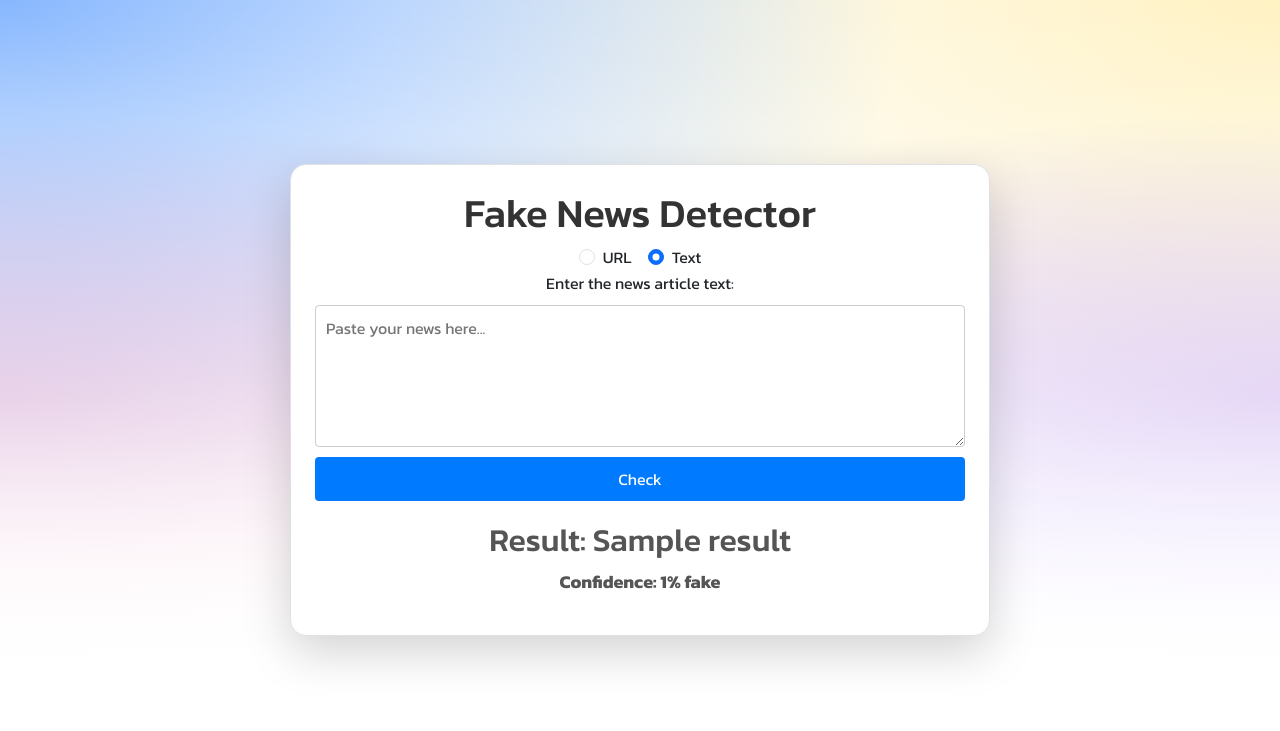
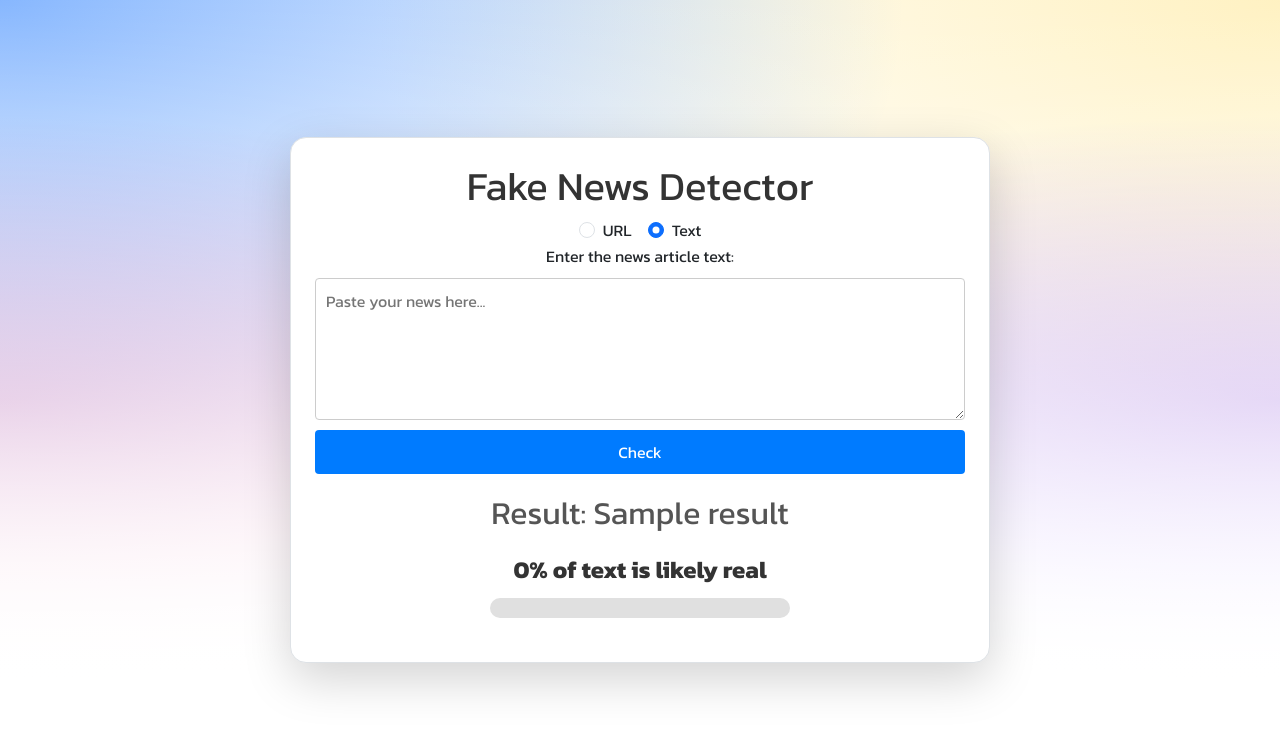
Before and after one commit to nathanael6556/fake-news-detection, a Flask app: template my_flask_app/templates/index.html in a window 1280 px wide. Shown: the top 731 px of the page. Run offline with Flask 3, Linux system fonts and the light colour scheme; the template is opened without the code that fills it: most values are stand-ins (such as "Sample title", 1, 10 or a date in 2020).

Commit message:
ui update

```diff
--- a/my_flask_app/app.py
+++ b/my_flask_app/app.py
@@ -1,58 +1,34 @@
 from flask import Flask, render_template, request
-# import requests
+import model_evaluation
+import data_preprocessing
 
 app = Flask(__name__)
 
-# Fungsi sederhana untuk menghitung kebenaran berita (fake news detector)
-def calculate_fake_news_percentage(news_text):
-    fake_indicators = ['hoax', 'fake', 'scam', 'fraud', 'misleading']
-    words = news_text.lower().split()
-
-    # Hitung berapa banyak kata dalam berita yang mengindikasikan 'fake news'
-    fake_count = sum(1 for word in words if word in fake_indicators)
-
-    # Persentase fake news berdasarkan kata-kata indikator
-    fake_percentage = (fake_count / len(words)) * 100 if words else 0
-    return fake_percentage
-
 @app.route('/', methods=['GET', 'POST'])
 def home():
-    result = None  # Nilai default untuk result
-    fake_percentage = None  # Nilai default untuk persentase fake news
-    error_message = None  # Pesan kesalahan jika URL tidak valid atau terjadi error
+    result = None
+    fake_percentage = None
+    real_percentage = None
 
     if request.method == 'POST':
-        option = request.form['option']  # Memeriksa apakah user memilih 'URL' atau 'Text'
+        news_text = request.form['news']  # Get the news text input from the form
 
-        if option == 'text':  # Jika pengguna memilih input teks
-            news_text = request.form['news']
+        if news_text:  # Ensure that text has been entered
+            news_text = data_preprocessing.clean_text(news_text)
 
-            if news_text:  # Cek apakah teks telah diisi
-                # Hitung persentase fake news
-                fake_percentage = calculate_fake_news_percentage(news_text)
-                if fake_percentage > 50:
-                    result = 'Fake News Detected'
-                else:
-                    result = 'News Looks Real'
+            # 'vote' returns a tuple (y_pred, y_status), so unpack them
+            y_pred, y_status = model_evaluation.vote(news_text)
 
-        elif option == 'url':  # Jika pengguna memilih input URL
-            url = request.form['news']
-            try:
-                response = requests.get(url)
-                if response.status_code == 200:  # Jika URL valid
-                    news_text = response.text  # Mengambil teks dari URL
-                    # Hitung persentase fake news
-                    fake_percentage = calculate_fake_news_percentage(news_text)
-                    if fake_percentage > 50:
-                        result = 'Fake News Detected'
-                    else:
-                        result = 'News Looks Real'
-                else:
-                    error_message = 'Error fetching the URL. Status code: {}'.format(response.status_code)
-            except requests.exceptions.RequestException as e:
-                error_message = 'Invalid URL or request error: {}'.format(e)
+            fake_percentage = (sum(y_pred) / len(y_pred)) * 100  # Calculate fake news probability
+            real_percentage = 100 - fake_percentage  # Calculate real news percentage
 
-    return render_template('index.html', result=result, fake_percentage=fake_percentage, error_message=error_message)
+            if fake_percentage > 50:
+                result = 'Fake News Detected'
+            else:
+                result = 'News Looks Real'
+
+    # Pass real_percentage and fake_percentage to the template
+    return render_template('index.html', result=result, real_percentage=real_percentage, fake_percentage=fake_percentage)
 
 if __name__ == '__main__':
     app.run(debug=True)
--- a/my_flask_app/templates/index.html
+++ b/my_flask_app/templates/index.html
@@ -10,16 +10,9 @@
 
     <link rel="preconnect" href="https://fonts.googleapis.com">
     <link rel="preconnect" href="https://fonts.gstatic.com" crossorigin>
-    <link
-        href="https://fonts.googleapis.com/css2?family=Kanit:ital,wght@0,100;0,200;0,300;0,400;0,500;0,600;0,700;0,800;0,900&display=swap"
-        rel="stylesheet">
+    <link href="https://fonts.googleapis.com/css2?family=Kanit:wght@400;700&display=swap" rel="stylesheet">
 
-
-    <link rel="apple-touch-icon" sizes="180x180" href="/apple-touch-icon.png">
-    <link rel="icon" type="image/png" sizes="32x32" href="/favicon-32x32.png">
-    <link rel="icon" type="image/png" sizes="16x16" href="/favicon-16x16.png">
-    <link rel="manifest" href="/site.webmanifest">
-
+    <script src="https://cdn.jsdelivr.net/npm/chart.js"></script>
     <style>
         :root {
             --bd-purple: #4c0bce;
@@ -82,6 +75,59 @@
             font-weight: bold;
             color: #555;
         }
+
+        /* Spinner Styles */
+        #loader {
+            border: 16px solid #f3f3f3;
+            border-radius: 50%;
+            border-top: 16px solid blue;
+            border-right: 16px solid green;
+            border-bottom: 16px solid red;
+            border-left: 16px solid pink;
+            width: 120px;
+            height: 120px;
+            animation: spin 2s linear infinite;
+            display: none;
+            margin: 0 auto;
+        }
+
+        @keyframes spin {
+            0% {
+                transform: rotate(0deg);
+            }
+
+            100% {
+                transform: rotate(360deg);
+            }
+        }
+
+        .percentage-container {
+            width: 300px;
+            margin: 20px auto;
+            text-align: center;
+        }
+
+        .percentage-text {
+            font-size: 24px;
+            font-weight: bold;
+            color: #333;
+        }
+
+        .progress-bar {
+            width: 100%;
+            height: 20px;
+            background-color: #e0e0e0;
+            border-radius: 10px;
+            margin-top: 10px;
+            position: relative;
+        }
+
+        .progress-fill {
+            height: 100%;
+            background-color: #36a2eb;
+            border-radius: 10px;
+            transition: width 1s ease-in-out;
+        }
     </style>
 </head>
 
@@ -106,17 +152,27 @@
             </div>
         </div>
 
-        <form class="d-flex flex-column mb-3" method="POST">
+        <form class="d-flex flex-column mb-3" id="newsForm" method="POST">
             <label id="newsLabel" for="news">Enter the news article text:</label>
             <textarea id="news" name="news" rows="5" placeholder="Paste your news here..."></textarea>
             <button type="submit">Check</button>
         </form>
 
+        <!-- Loader Element -->
+        <div id="loader"></div>
+
+        <!-- Result and Confidence Percentage -->
         {% if result %}
         <div class="result">
             <h2>Result: {{ result }}</h2>
-            {% if fake_percentage is not none %}
-            <p>Confidence: {{ fake_percentage }}% fake</p>
+            {% if real_percentage is not none %}
+            <div class="percentage-container">
+                <div class="percentage-text" id="percentageText">0% of text is likely real</div>
+                <div class="progress-bar">
+                    <div class="progress-fill" id="progressFill" style="width: 0%;"></div>
+                </div>
+            </div>
+
             {% endif %}
         </div>
         {% endif %}
@@ -142,7 +198,40 @@
                 newsText.placeholder = 'Paste your news here...';
             }
         }
+
+        const form = document.getElementById('newsForm');
+        const loader = document.getElementById('loader');
+
+        form.addEventListener('submit', function (event) {
+            event.preventDefault();  // Prevent immediate submission
+            loader.style.display = 'block';  // Show the loader
+
+            // Delay form submission by 10 seconds
+            setTimeout(() => {
+                form.submit();  // Submit form after 10 seconds
+            }, 5000);  // 10000 ms = 10 seconds
+        });
     </script>
+
+<script>
+    // Get real percentage from Flask
+    const realPercentage = {{ real_percentage | default(0, true) }};  // Safeguard if the value is None
+
+    // If realPercentage exists, update the percentage bar
+    if (realPercentage || realPercentage === 0) {
+        const fakePercentage = 100 - realPercentage;  // Calculate fake percentage
+
+        // Update the text display for the real percentage
+        document.getElementById('percentageText').textContent = realPercentage + '% of text is likely real';
+
+        // Adjust the width of the progress bar based on real percentage
+        document.getElementById('progressFill').style.width = realPercentage + '%';
+
+        // Optional: If you want to show the fake percentage as well, you can log or display it somewhere
+        console.log('Fake Percentage: ' + fakePercentage + '%');
+    }
+</script>
+
 </body>
 
 </html>
```
Also changed, not shown: my_flask_app/data_preprocessing.py (added, +26 -0 lines), my_flask_app/model_evaluation.py (added, +92 -0 lines).
